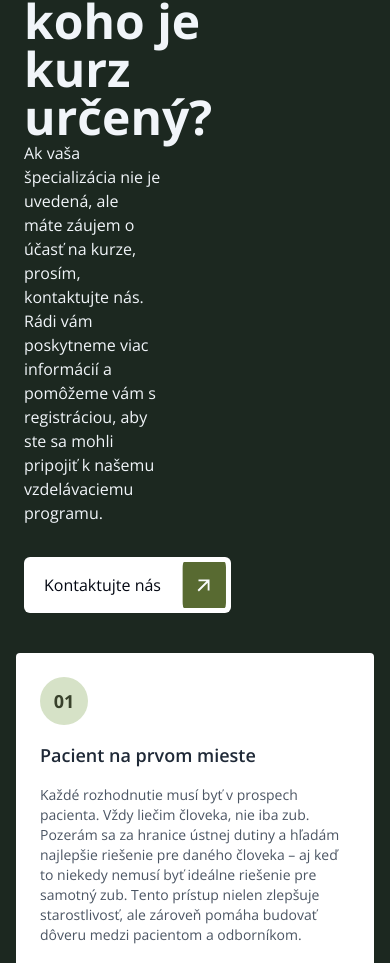
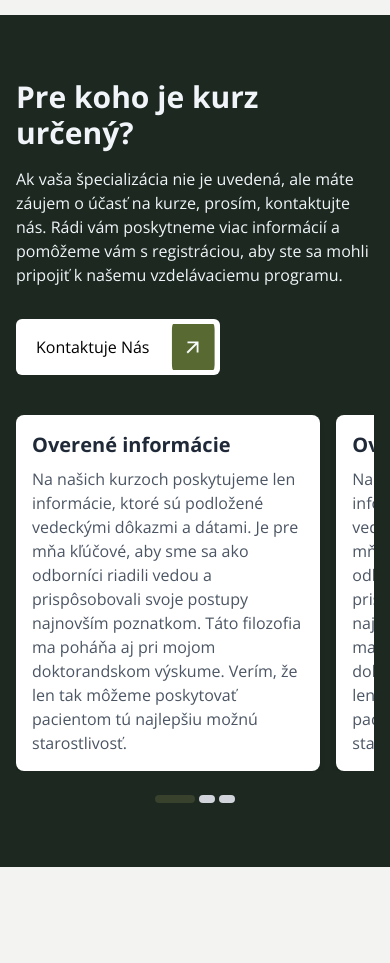
Before and after one commit to dejvidEm/dentistry_courses, a React (Vite) app: page /kurzy/1 in a window 390 px wide. Shown: the part 1034-1997 px from the top of the page. Built offline with nearby package versions, Linux system fonts and the light colour scheme.

Commit message:
final final

```diff
--- a/src/components/pages/CoursePage.tsx
+++ b/src/components/pages/CoursePage.tsx
@@ -9,6 +9,7 @@ import { FaArrowLeft, FaArrowRight } from "react-icons/fa";
 import Faq from "../ui/Faq";
 import { BiSolidQuoteAltLeft } from "react-icons/bi";
 import RegistrationModal from "../ui/Modal";
+import BlogPostCard from "../ui/BlogPost";
 
 interface Params {
   id: number;
@@ -64,21 +65,21 @@ const kurzyData = [
 const parameters: Params[] = [
   {
     id: 1,
-    title: "Pacient na prvom mieste",
+    title: "Overené informácie",
     description:
-      "Každé rozhodnutie musí byť v prospech pacienta. Vždy liečim človeka, nie iba zub. Pozerám sa za hranice ústnej dutiny a hľadám najlepšie riešenie pre daného človeka – aj keď to niekedy nemusí byť ideálne riešenie pre samotný zub. Tento prístup nielen zlepšuje starostlivosť, ale zároveň pomáha budovať dôveru medzi pacientom a odborníkom.",
+      "Na našich kurzoch poskytujeme len informácie, ktoré sú podložené vedeckými dôkazmi a dátami. Je pre mňa kľúčové, aby sme sa ako odborníci riadili vedou a prispôsobovali svoje postupy najnovším poznatkom. Táto filozofia ma poháňa aj pri mojom doktorandskom výskume. Verím, že len tak môžeme poskytovať pacientom tú najlepšiu možnú starostlivosť.",
   },
   {
     id: 2,
-    title: "Informácie založené na dôkazoch",
+    title: "Overené informácie",
     description:
       "Na našich kurzoch poskytujeme len informácie, ktoré sú podložené vedeckými dôkazmi a dátami. Je pre mňa kľúčové, aby sme sa ako odborníci riadili vedou a prispôsobovali svoje postupy najnovším poznatkom. Táto filozofia ma poháňa aj pri mojom doktorandskom výskume. Verím, že len tak môžeme poskytovať pacientom tú najlepšiu možnú starostlivosť.",
   },
   {
     id: 3,
-    title: "Podpora a flexibilita",
+    title: "Overené informácie",
     description:
-      "Každý účastník našich kurzov si môže vybrať, čo mu vyhovuje – jeden konkrétny kurz alebo všetky štyri ako kompletný vzdelávací program. Navyše ponúkame mentorstvo – počas roka poskytujem účastníkom podporu pri riešení klinických prípadov z ich praxe. Táto flexibilita umožňuje každému študovať tempom, ktoré mu vyhovuje, a posúvať svoje znalosti na vyššiu úroveň.",
+      "Na našich kurzoch poskytujeme len informácie, ktoré sú podložené vedeckými dôkazmi a dátami. Je pre mňa kľúčové, aby sme sa ako odborníci riadili vedou a prispôsobovali svoje postupy najnovším poznatkom. Táto filozofia ma poháňa aj pri mojom doktorandskom výskume. Verím, že len tak môžeme poskytovať pacientom tú najlepšiu možnú starostlivosť.",
   },
 ];
 
@@ -156,6 +157,36 @@ const images = [
   },
 ];
 
+const blogPosts = [
+  {
+    id: 1,
+    category: "Kategoria",
+    imageUrl: "/images/banner_photo.png",
+    title: "Ako správne vykonať dentálnu hygienu",
+    description:
+      "Naučte sa najlepšie postupy a techniky, aby ste svojim pacientom poskytli profesionálnu a dôklad...",
+    date: "16.10.2024",
+  },
+  {
+    id: 2,
+    category: "Kategoria",
+    imageUrl: "/images/banner_photo.png",
+    title: "Ako správne vykonať dentálnu hygienu",
+    description:
+      "Naučte sa najlepšie postupy a techniky, aby ste svojim pacientom poskytli profesionálnu a dôklad...",
+    date: "16.10.2024",
+  },
+  {
+    id: 3,
+    category: "Kategoria",
+    imageUrl: "/images/banner_photo.png",
+    title: "Ako správne vykonať dentálnu hygienu",
+    description:
+      "Naučte sa najlepšie postupy a techniky, aby ste svojim pacientom poskytli profesionálnu a dôklad...",
+    date: "16.10.2024",
+  },
+];
+
 const KurzDetail: React.FC = () => {
   const [isModalOpen, setIsModalOpen] = useState(false);
 
@@ -194,6 +225,18 @@ const KurzDetail: React.FC = () => {
     return <div>Kurz s ID {id} nebol nájdený.</div>;
   }
 
+  const [activeBlogSlide, setActiveBlogSlide] = useState(0); // Rozlišujeme názov
+  const blogSliderRef = useRef<HTMLDivElement | null>(null); // Rozlišujeme referenciu
+
+  const handleBlogScroll = () => {
+    if (blogSliderRef.current) {
+      const scrollLeft = blogSliderRef.current.scrollLeft;
+      const cardWidth = blogSliderRef.current.offsetWidth;
+      const index = Math.round(scrollLeft / cardWidth);
+      setActiveBlogSlide(index);
+    }
+  };
+
   return (
     <div className="space-y-12 bg-[#F3F3F1]">
       <section className="w-full px-6 md:px-20">
@@ -201,12 +244,12 @@ const KurzDetail: React.FC = () => {
       </section>
 
       {/* Hero Section */}
-      <section className="flex flex-col md:flex-row items-start md:items-center gap-24 px-6 md:px-20 py-10">
+      <section className="flex flex-col-reverse md:flex-row items-start md:items-center gap-12 px-6 md:px-20 py-10">
   <div className="flex-1 max-w-[600px]">
     <h1 className="text-4xl md:text-7xl font-bold mb-4">{kurz.name}</h1>
     <p className="text-gray-600 mb-8">{kurz.description}</p>
     <div onClick={openModal}>
-            <ArrowButton text="Prihlásiť sa"/>
+      <ArrowButton text="Prihlásiť sa" />
     </div>
     <RegistrationModal isOpen={isModalOpen} onClose={closeModal} />
     <p className="text-2xl font-semibold py-10">
@@ -214,7 +257,7 @@ const KurzDetail: React.FC = () => {
       <span className="text-3xl text-green-6">{kurz.price}€</span>
     </p>
   </div>
-        <div className="relative flex-1 w-1/3 md:w-1/3">
+  <div className="relative flex-1 w-full md:w-1/3">
     <img
       src={kurz.courseImage}
       alt={kurz.name}
@@ -228,55 +271,77 @@ const KurzDetail: React.FC = () => {
       <div className="border-l border-gray-300 h-auto mx-4"></div>
       <div className="mr-auto">
         <h2 className="font-bold text-lg">Lokácia:</h2>
-              <p className="text-sm text-gray-700 font-semibold">
-                {kurz.location}
-              </p>
+        <p className="text-sm text-gray-700 font-semibold">{kurz.location}</p>
       </div>
       <div className="border-l border-gray-300 h-auto mx-4"></div>
       <div className="mr-auto">
         <h2 className="font-bold text-lg">Kapacita:</h2>
-              <p className="text-sm text-gray-700 font-semibold">
-                {kurz.capacity}
-              </p>
+        <p className="text-sm text-gray-700 font-semibold">{kurz.capacity}</p>
       </div>
     </div>
   </div>
 </section>
 
       {/* pre koho Section */}
-      <section className="bg-green-7 flex flex-col mb-20 py-10">
-        <div className="flex flex-col md:flex-row justify-between text-slate-100 px-6 md:px-20">
-          <div className="w-3/5">
-            <h1 className="font-bold text-5xl">Pre koho je kurz určený?</h1>
-          </div>
-          <div className="w-2/5 flex flex-col gap-8">
-            <p>
-              Ak vaša špecializácia nie je uvedená, ale máte záujem o účasť na
-              kurze, prosím, kontaktujte nás. Rádi vám poskytneme viac
-              informácií a pomôžeme vám s registráciou, aby ste sa mohli
-              pripojiť k našemu vzdelávaciemu programu.
+      <section className="w-full mx-auto py-16 bg-green-7">
+  <div className="max-w-[1600px] mx-auto px-4">
+    <div className="flex flex-col md:flex-row justify-between">
+      <h2 className="text-3xl font-bold text-slate-100 pb-4">
+        Pre koho je kurz určený?
+      </h2>
+      <div className="flex flex-col gap-4 max-w-[600px]">
+        <p className="text-slate-100 pb-4">
+          Ak vaša špecializácia nie je uvedená, ale máte záujem o účasť na kurze, prosím, kontaktujte nás. Rádi vám poskytneme viac informácií a pomôžeme vám s registráciou, aby ste sa mohli pripojiť k našemu vzdelávaciemu programu.
         </p>
-            <div className="w-96 text-gray-950">
-              <Link to="/contact"><ArrowButton text="Kontaktujte nás" variant="white" /></Link>
+        <Link to="/contact">
+          <ArrowButton text="Kontaktuje Nás" variant="white" />
+        </Link>
       </div>
     </div>
+
+    {/* Slider pre mobilné zariadenia */}
+    <div
+      ref={blogSliderRef}
+      className="mt-10 flex overflow-x-auto snap-x snap-mandatory space-x-4 scrollbar-hide md:hidden"
+      onScroll={handleBlogScroll}
+    >
+      {parameters.map((param) => (
+        <div key={param.id} className="w-[85%] flex-shrink-0 snap-start">
+          <div className="p-4 bg-white rounded-lg shadow-md flex flex-col justify-between min-h-[200px]">
+            <h3 className="text-xl font-bold text-gray-800">
+              {param.title}
+            </h3>
+            <p className="text-gray-600 mt-2">{param.description}</p>
           </div>
-        <div className="over max-w-7xl mx-auto px-4">
-          <div className="mt-10 grid grid-cols-1 md:grid-cols-3 gap-8">
-            {parameters.map((feature) => (
-              <div key={feature.id} className="bg-white p-6 rounded">
-                <div className="flex flex-col gap-4">
-                  <div className="bg-[#d6e2c7] text-[#38412b] w-12 h-12 flex items-center justify-center rounded-full text-lg font-bold">
-                    {feature.id < 10 ? `0${feature.id}` : feature.id}
         </div>
-                  <h3 className="text-lg font-semibold text-gray-800">
-                    {feature.title}
+      ))}
+    </div>
+
+    {/* Grid pre desktop */}
+    <div className="mt-10 grid-cols-1 md:grid-cols-3 gap-4 hidden md:grid">
+      {parameters.map((param) => (
+        <div key={param.id} className="flex">
+          <div className="p-4 bg-white rounded-lg shadow-md flex flex-col justify-between min-h-[200px]">
+            <h3 className="text-xl font-bold text-gray-800">
+              {param.title}
             </h3>
+            <p className="text-gray-600 mt-2">{param.description}</p>
           </div>
-                <p className="mt-4 text-sm text-gray-600">
-                  {feature.description}
-                </p>
         </div>
+      ))}
+    </div>
+
+    {/* Indikátory (pásiky) pre mobil */}
+    <div className="flex justify-center items-center mt-6 space-x-1 md:hidden">
+      {parameters.map((_, index) => (
+        <div
+          key={index}
+          className={`h-2 rounded transition-all duration-300 ${
+            activeBlogSlide === index
+              ? "bg-[#38412b] w-10" // Aktívny pásik: tmavší a dlhší
+              : "bg-gray-300 w-4" // Neaktívne pásiky: kratšie a svetlejšie
+          }`}
+        ></div>
       ))}
     </div>
   </div>
@@ -284,40 +349,40 @@ const KurzDetail: React.FC = () => {
 
       {/* Obsah Section */}
       <section className="flex flex-col md:flex-row gap-8 px-6 md:px-20 py-16 pb-24">
-        {/*  Text */}
-        <div className="text-black flex flex-col gap-8 w-1/2">
-          <h1 className="font-bold text-3xl">Obsah kurzu</h1>
-          <p>
-            Program je navrhnutý tak, aby účastníkom poskytol teoretické a
-            praktické znalosti potrebné na správnu diagnostiku a liečbu TMD.
+  {/* Text */}
+  <div className="text-black flex flex-col gap-8 md:w-1/2">
+    <h1 className="font-bold text-2xl md:text-3xl">Obsah kurzu</h1>
+    <p className="text-sm md:text-base">
+      Program je navrhnutý tak, aby účastníkom poskytol teoretické a praktické
+      znalosti potrebné na správnu diagnostiku a liečbu TMD.
     </p>
-          <div className="w-96">
+    <div className="w-full md:w-96">
       <ArrowButton text="Prihlásiť sa" />
     </div>
-          <div className="flex flex-row gap-4 mt-4">
+    <div className="flex flex-col md:flex-row gap-4 mt-4">
       <img
         src="/images/Homepage_photo_1.png"
         alt="img1"
-              className="w-56"
+        className="w-full md:w-56 hidden md:block"
       />
       <img
         src="/images/Homepage_photo_2.png"
-              alt="img1"
-              className="w-56"
+        alt="img2"
+        className="w-full md:w-56"
       />
     </div>
   </div>
   {/* Harmonogram */}
-        <div className="px-4 flex-1 w-1/2">
+  <div className="px-4 flex-1 md:w-1/2">
     <div className="max-w-4xl mx-auto space-y-4">
       {/* Piatočný program */}
-            <div className="bg-white rounded-lg shadow-md p-6">
-              <div className="flex justify-between items-center mb-4">
-                <h2 className="text-lg font-bold">Piatok</h2>
+      <div className="bg-white rounded-lg shadow-md p-4 md:p-6">
+        <div className="flex justify-between items-center mb-4 text-sm md:text-base">
+          <h2 className="font-bold">Piatok</h2>
           <span className="text-gray-600">14:00 - 17:30</span>
         </div>
         <hr className="mb-4" />
-              <div className="space-y-4">
+        <div className="space-y-4 text-sm md:text-base">
           <div className="flex justify-between">
             <p>Anatómia, DC TMD, orofaciálna bolesť</p>
             <span className="text-gray-600">14:00 - 15:30</span>
@@ -334,13 +399,13 @@ const KurzDetail: React.FC = () => {
       </div>
 
       {/* Sobotný program */}
-            <div className="bg-white rounded-lg shadow-md p-6">
-              <div className="flex justify-between items-center mb-4">
-                <h2 className="text-lg font-bold">Sobota</h2>
-                <span className="text-gray-600">14:00 - 17:00</span>
+      <div className="bg-white rounded-lg shadow-md p-4 md:p-6">
+        <div className="flex justify-between items-center mb-4 text-sm md:text-base">
+          <h2 className="font-bold">Sobota</h2>
+          <span className="text-gray-600">09:00 - 17:00</span>
         </div>
         <hr className="mb-4" />
-              <div className="space-y-4">
+        <div className="space-y-4 text-sm md:text-base">
           <div className="flex justify-between">
             <p>Dotazníky, ako ich používať v praxi</p>
             <span className="text-gray-600">09:00 - 10:30</span>
@@ -372,7 +437,7 @@ const KurzDetail: React.FC = () => {
 </section>
 
       {/* Lektorka kurzu */}
-      <section className="max-w-[1400px] mx-auto flex flex-row gap-16 pb-24">
+      <section className="max-w-[1400px] mx-auto flex-row gap-16 pb-24 hidden md:flex">
         {/* nadpis a citat */}
         <div className="w-1/3 flex flex-col justify-between">
           <h1 className="font-bold text-3xl">
@@ -398,7 +463,7 @@ const KurzDetail: React.FC = () => {
         </div>
 
         {/* About */}
-        <div className="w-1/3 flex flex-col justify-end">
+        <div className="w-1/3 flex-col justify-end hidden lg:flex">
           <h2 className="font-bold text-xl">— MDDr. Natália Sládečková MSc</h2>
           <p>
             S odbornými skúsenosťami v oblasti orofaciálnej bolesti a
@@ -467,9 +532,10 @@ const KurzDetail: React.FC = () => {
         />
       </section>
 
-      <section className="max-w-[1400px] mx-auto reviews flex flex-col lg:flex-row py-16 px-8 lg:px-16 gap-8 lg:gap-12">
+      {/* Hodnotenia kurzov */}
+      <section className="max-w-[1600px] mx-auto reviews flex flex-col lg:flex-row py-24 pb-32 px-8 gap-8 lg:gap-12">
         <div className="flex flex-col gap-8 w-full lg:w-2/3">
-          <div className="flex flex-col lg:flex-col justify-between items-start lg:items-start gap-4">
+          <div className="flex flex-col lg:flex-col justify-between items-start lg:items-start gap-4 px-8">
             <h1 className="text-gray-800 text-2xl lg:text-3xl font-bold">
               Hodnotenia kurzov
             </h1>
@@ -508,29 +574,68 @@ const KurzDetail: React.FC = () => {
           <img
             src="/images/reviewsCitat.png"
             alt="quote"
-            className="w-[200px] lg:w-[300px]"
+            className="w-[350px]"
           />
         </div>
       </section>
 
-      {/* Ostatne kurzy */}
-      <section className="py-10">
-        <div className="flex flex-row justify-between px-10">
-          <h2 className="font-bold text-3xl">Objavte ostatné kurzy</h2>
-          <ArrowButton text="Všetky naše kurzy" />
+      {/* Sekcia s článkami */}
+      <section className="w-full mx-auto py-16">
+  <div className="max-w-7xl mx-auto px-4">
+    <h2 className="text-3xl font-bold text-gray-800 pb-4">
+      Inšpirujte sa našimi článkami!
+    </h2>
+    <Link to="/blog">
+      <ArrowButton text="Všetky naše články" />
+    </Link>
+
+    {/* Slider pre mobilné zariadenia */}
+    <div
+      ref={blogSliderRef}
+      className="mt-10 flex overflow-x-auto snap-x snap-mandatory space-x-4 scrollbar-hide md:hidden"
+      onScroll={handleBlogScroll}
+    >
+      {blogPosts.map((post) => (
+        <div key={post.id} className="w-[85%] flex-shrink-0 snap-start">
+          <BlogPostCard
+            category={post.category}
+            imageUrl={post.imageUrl}
+            title={post.title}
+            description={post.description}
+            date={post.date}
+          />
         </div>
-        <div className="cards flex flex-wrap gap-8 px-10 py-6">
-          {kurzyData.map((kurz) => (
-            <CourseCard
-              key={kurz.id}
-              image={kurz.courseImage}
-              title={kurz.name}
-              description={kurz.description}
-              date={kurz.date}
-              duration="3h"
-              capacity={kurz.capacity}
+      ))}
+    </div>
+
+    {/* Grid pre desktop */}
+    <div className="mt-10 grid-cols-1 md:grid-cols-3 gap-4 hidden md:grid">
+      {blogPosts.map((post) => (
+        <div key={post.id} className="">
+          <BlogPostCard
+            category={post.category}
+            imageUrl={post.imageUrl}
+            title={post.title}
+            description={post.description}
+            date={post.date}
           />
+        </div>
       ))}
+    </div>
+
+    {/* Indikátory (pásiky) pre mobil */}
+    <div className="flex justify-center items-center mt-6 space-x-1 md:hidden">
+      {blogPosts.map((_, index) => (
+        <div
+          key={index}
+          className={`h-2 rounded transition-all duration-300 ${
+            activeBlogSlide === index
+              ? "bg-[#38412b] w-10" // Aktívny pásik: tmavší a dlhší
+              : "bg-gray-300 w-4" // Neaktívne pásiky: kratšie a svetlejšie
+          }`}
+        ></div>
+      ))}
+    </div>
   </div>
 </section>
     </div>
```
Lines whose indentation alone changed are shown as unchanged.
